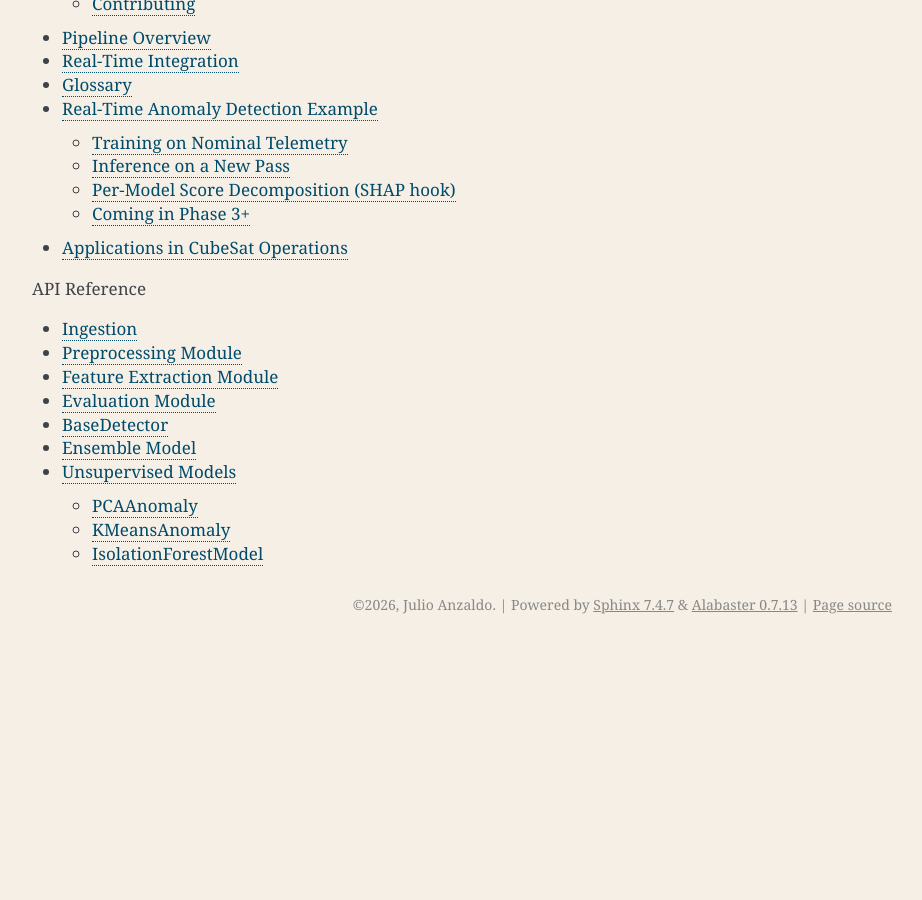
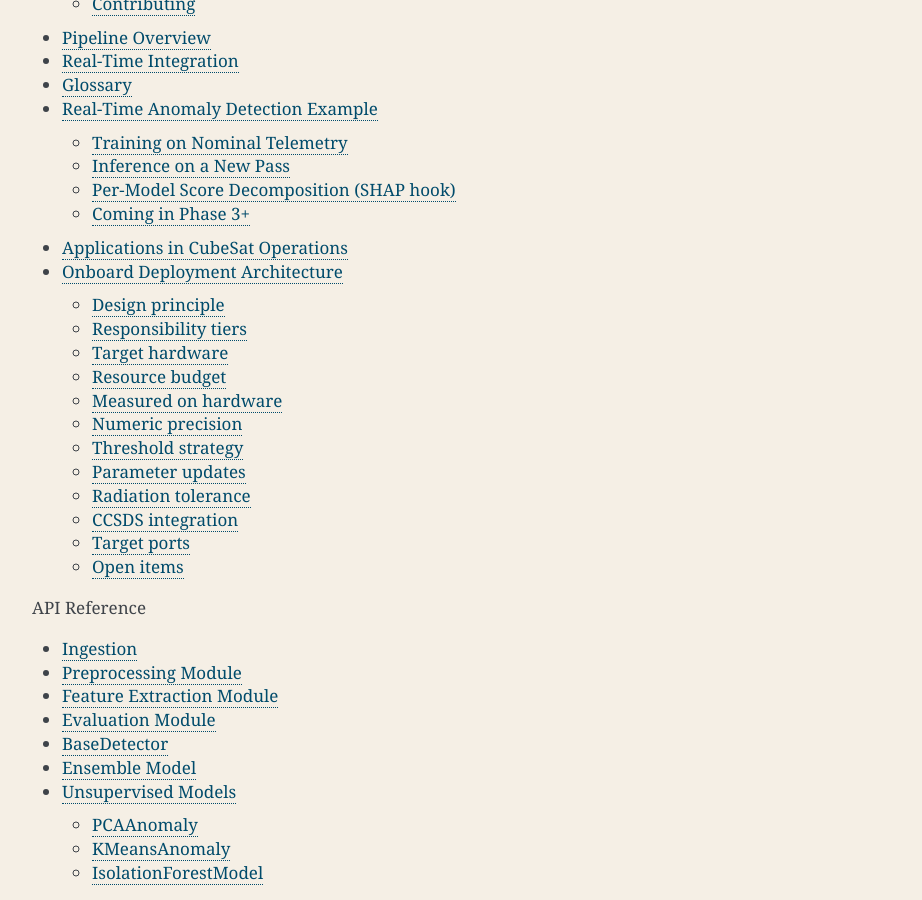
Before and after one commit to JulioAnzaldo/telemetry-anomdet, a Sphinx documentation site: the page built from docs/source/index.rst, in a window 1280 px wide and 900 px high, scrolled down 1164 px. Shown: the whole window, without its empty margins (348-1270 px from the left). Built offline with Sphinx 7.4.7, drawn with Linux system fonts in a browser that asks for light colours; before the commit the page ends 1808 px from its top, so only the background shows below that; some of the changed lines change nothing that is shown.

Commit message:
docs: add the onboard deployment architecture
Records how a distilled detector reaches flight hardware and how work divides
between the spacecraft and the ground segment: everything that can run on the
ground does, and only detection and the resulting trigger run onboard.

Covers the responsibility tiers, target processor classes and the portability
constraint that keeps the generated C free of platform APIs, resource and
uplink budgets, the numeric precision modes with their measured agreement
against the reference evaluator, the decision to uplink the threshold rather
than estimate it onboard, radiation tolerance requirements, and the CCSDS
interfaces used for telemetry, events, and parameter upload.

Includes figures measured on an ESP32-S3. Inference takes 19.3 ms per window
against an estimate of about 1 ms derived from the operation count, so that
estimate is now marked a lower bound and profiling the gap is recorded as an
open item.

```diff
--- /dev/null
+++ b/docs/source/applications/onboard_deployment.rst
@@ -0,0 +1,406 @@
+Onboard Deployment Architecture
+================================
+
+This page describes how a trained detector is distilled, sized, and deployed onto
+spacecraft flight hardware, and how responsibility is divided between the
+spacecraft and the ground segment.
+
+The target artifact is a KANGDN detector reduced to closed-form arithmetic: a
+set of spline coefficients plus a deviation threshold, emitted as C with no
+dependencies beyond ``math.h``. See
+:mod:`telemetry_anomdet.models.deep.distill` for the extraction step and
+:mod:`telemetry_anomdet.models.deep.codegen` for C generation.
+
+
+Design principle
+----------------
+
+Perform every computation on the ground that can be performed on the ground.
+Place onboard only what cannot wait for a ground contact.
+
+Detection and the resulting trigger must be onboard, because a fault requiring
+emergency operations cannot wait for the next pass. Threshold estimation,
+retraining, explanation, and reporting are all slow-varying or offline
+activities, so they belong to the ground segment, where model size, runtime, and
+power are not constrained.
+
+A consequence worth stating plainly: the ground segment can run models far too
+large to fly, and use their output to calibrate the small onboard detector. The
+flight artifact is a fast, auditable tripwire, tuned by a much larger process
+that never leaves the ground.
+
+
+Responsibility tiers
+--------------------
+
+.. list-table::
+   :header-rows: 1
+   :widths: 12 20 68
+
+   * - Tier
+     - Location
+     - Responsibility
+   * - 0
+     - Onboard, hard real time
+     - Distilled detector and fixed threshold. Deterministic, bounded runtime,
+       no allocation. Raises the anomaly flag that gates emergency operations.
+   * - 1
+     - Onboard, background
+     - EWMA smoothing of the error signal, accumulation of deviation
+       statistics, emission of event packets, downlink of compact summaries
+       rather than raw telemetry.
+   * - 2
+     - Ground segment
+     - Full-precision models and ensembles, threshold recomputation from
+       downlinked statistics, retraining, attribution and reporting, and
+       parameter uplink.
+
+
+Target hardware
+---------------
+
+Radiation-hardened flight processors trade process technology for
+survivability, so they are typically slower than contemporary commercial parts
+rather than faster. Representative classes:
+
+.. list-table::
+   :header-rows: 1
+   :widths: 30 30 40
+
+   * - Part
+     - Architecture
+     - Approximate clock
+   * - RAD750
+     - PowerPC, radiation hardened
+     - 130 to 200 MHz
+   * - RAD5500 family
+     - PowerPC e5500, multicore
+     - up to roughly 466 MHz
+   * - GR712RC, GR740
+     - LEON3 and LEON4 SPARC
+     - roughly 80 MHz and 250 MHz
+   * - Vorago VA416xx
+     - Radiation hardened Cortex-M4
+     - roughly 100 MHz
+
+Many missions pair a radiation-hardened command and data handling computer with
+a commercial payload processor that carries watchdog and power-cycling
+mitigation. The distilled detector is designed for the first of these, where a
+full neural network framework cannot be deployed at all.
+
+**Portability constraint.** The generated C is C99 with no intrinsics, no
+dynamic allocation, and no platform APIs, so it compiles unchanged for SPARC,
+PowerPC, Cortex-M, RISC-V, and Xtensa targets. Platform-specific integration
+(flash partitioning, packet handling, scheduling) belongs in a separate glue
+layer and must not be introduced into the generated core.
+
+
+Resource budget
+---------------
+
+Measured for a 25-channel model with a 29-sample context, across the embedding
+widths the sizing sweep covers. Coefficients are ``static const`` and therefore
+resident in flash; the RAM column is the scratch working set the generated code
+declares.
+
+.. list-table::
+   :header-rows: 1
+   :widths: 16 18 18 16 16 16
+
+   * - embed_dim
+     - Parameters
+     - Flash (float32)
+     - RAM scratch
+     - MMACs
+     - Approx. ms at 240 MHz
+   * - 128
+     - 159,232
+     - 622.0 KB
+     - 28.1 KB
+     - 3.84
+     - 16.0
+   * - 64
+     - 42,752
+     - 167.0 KB
+     - 15.6 KB
+     - 1.00
+     - 4.2
+   * - 32
+     - 12,160
+     - 47.5 KB
+     - 9.4 KB
+     - 0.27
+     - 1.1
+   * - 16
+     - 3,776
+     - 14.8 KB
+     - 6.2 KB
+     - 0.08
+     - 0.3
+   * - 8
+     - 1,312
+     - 5.1 KB
+     - 4.7 KB
+     - 0.02
+     - 0.1
+
+Parameter count is dominated by the spline coefficients of the KAN activation
+layer and grows as ``embed_dim**2 * (grid_size + spline_order)``, so embedding
+width is the primary size control.
+
+The millisecond column above is derived from the multiply-accumulate count and
+assumes roughly one per cycle. Measurement does not support that assumption, so
+treat it as a lower bound rather than an estimate; see the measured figures
+below.
+
+
+Measured on hardware
+--------------------
+
+An ESP32-S3 running the conformance harness in ``targets/esp32s3``, with a
+detector trained on a single SMAP channel at ``embed_dim=16``, 25 channels and a
+30 sample window, generated as ``float``.
+
+.. list-table::
+   :header-rows: 1
+   :widths: 40 60
+
+   * - Measurement
+     - Result
+   * - Worst absolute score error
+     - 2.78e-04, identical to the host build
+   * - Anomaly flag mismatches
+     - 0 of 8 golden vectors
+   * - Heap consumed while scoring
+     - 0 bytes
+   * - Time per window
+     - 19.3 ms
+   * - RAM used by the firmware
+     - 19,608 bytes
+   * - Flash used by the firmware
+     - 251,321 bytes, of which roughly 11 KB is coefficients
+
+Two results are worth drawing out.
+
+The score error matches the host build digit for digit, so the Xtensa single
+precision unit and an x86 host agree exactly. Combined with the double precision
+mode being exact against the reference evaluator, the whole chain from the
+trained model to the deployed binary is verified rather than assumed.
+
+Throughput is far below what the operation count suggests. The same model scores
+a window in about 40 microseconds on an x86 host and 19.3 milliseconds on the
+ESP32-S3, a factor of roughly 480. Coefficients are read from flash through the
+cache rather than from RAM, the exponential is a library call made once per input
+per layer, and the spline recursion is scalar. Which of those dominates has not
+been profiled. At telemetry rates of about 1 Hz the detector still occupies only
+a few percent of the processor, and triple modular redundancy remains affordable
+at roughly 58 milliseconds, but a faster duty cycle would need the cost
+investigated first.
+
+
+Numeric precision
+-----------------
+
+``codegen`` emits either ``float`` or ``double``.
+
+``float``
+    The deployment mode. It matches single-precision FPUs on the relevant
+    targets, and halves the flash footprint relative to ``double``.
+
+``double``
+    A verification mode. It isolates whether a discrepancy originates in the
+    port or in reduced precision. It is not intended for flight, and on parts
+    without double-precision hardware it is emulated in software.
+
+Measured against the NumPy reference evaluator on the same windows, at two
+model sizes: a small fixture (5 channels, ``embed_dim=8``) and a deployment
+shaped model (25 channels, ``embed_dim=32``, 30 sample window).
+
+.. list-table::
+   :header-rows: 1
+   :widths: 22 24 24 30
+
+   * - Mode
+     - Small model
+     - Deployment model
+     - Interpretation
+   * - ``double``
+     - 0.0
+     - 1.5e-16
+     - Exact to within one unit in the last place of float64. The port
+       contributes no error of its own.
+   * - ``float``
+     - 3.0e-07
+     - 1.2e-07
+     - About one float32 epsilon (1.19e-07).
+
+Single-precision error does not grow with node count or embedding width; the
+deployment sized model tracks the reference more closely than the small one.
+Because the double mode is exact, any discrepancy observed on a target can be
+attributed to precision or to the platform's math library rather than to the
+generated code. Drift of order 1e-07 is far below the margin separating nominal
+from anomalous scores, so it does not affect the flag.
+
+Some radiation-hardened microcontrollers have no floating point unit at all. The
+spline bases are piecewise polynomials, so a fixed-point generation mode is
+tractable and is a planned addition for those targets.
+
+
+Threshold strategy
+------------------
+
+The onboard threshold is a constant, computed on the ground and uplinked. It is
+not estimated onboard.
+
+Rationale:
+
+Auditability
+    The constant that decides whether emergency operations are triggered is a
+    reviewed, versioned, revertible value. An onboard decision can be reproduced
+    exactly on the ground from the same inputs.
+
+Determinism
+    Identical input always produces identical output, which makes verification
+    and regression testing meaningful.
+
+Cost is not the deciding factor
+    Onboard threshold estimation is inexpensive in absolute terms, requiring a
+    rolling error buffer of a few kilobytes and well under a millisecond of
+    computation. The argument for uplink rests on auditability, not resources.
+
+The known limitation is adaptation lag. If the error distribution drifts through
+thermal cycling, sensor ageing, or a mode change, a stale threshold degrades
+until the next uplink. A planned refinement is bounded onboard adaptation, in
+which the threshold may move only within a ground-approved envelope. That
+preserves reviewability while recovering most of the responsiveness.
+
+EWMA smoothing of the error signal runs onboard in all cases. It is part of the
+score rather than the threshold, and costs one multiply-add per step.
+
+
+Parameter updates
+-----------------
+
+Coefficients and thresholds are stored in a dedicated flash partition rather
+than compiled into the application image. Updating a threshold then does not
+require rebuilding or replacing executable code.
+
+This mirrors established practice, where parameter and table uploads are a
+lower-risk category than code patches, and where firmware images are held in
+redundant banks with checksum verification and automatic rollback to a
+known-good image.
+
+Update sizes are modest:
+
+.. list-table::
+   :header-rows: 1
+   :widths: 40 20 20 20
+
+   * - Payload
+     - Size
+     - At 1 kbps
+     - At 9.6 kbps
+   * - Threshold and deviation statistics
+     - 204 bytes
+     - 1.6 s
+     - 0.2 s
+   * - Full model, ``embed_dim=16``
+     - 14.8 KB
+     - 120.8 s
+     - 12.6 s
+   * - Full model, ``embed_dim=32``
+     - 47.5 KB
+     - 389.1 s
+     - 40.5 s
+
+A threshold update is a single command packet. A complete model replacement is a
+routine operation measured in minutes of contact time.
+
+
+Radiation tolerance
+-------------------
+
+Qualification is a hardware and process activity. What the software layer
+contributes is tolerance to corruption and evidence of correctness.
+
+Required mitigations:
+
+Parameter integrity
+    Store the coefficient blob with a CRC and at least one redundant copy.
+    Verify on boot and periodically during operation, and reload from a valid
+    copy when a mismatch is detected. Single event upsets flip bits in both
+    flash and RAM, and a corrupted coefficient silently changes the detector's
+    behaviour.
+
+Output plausibility checks
+    Reject non-finite or out-of-range scores before acting on them. Such a value
+    indicates corruption rather than an anomaly and must not reach the trigger
+    path.
+
+Redundant evaluation
+    Where the fault budget requires it, evaluate three times and vote.
+
+Watchdog and safe state
+    Define the behaviour on timeout, and ensure the default is inaction rather
+    than a spurious trigger.
+
+The generated code already satisfies much of the NASA/JPL Power of Ten
+guidance by construction: no dynamic allocation, no recursion, fixed loop
+bounds, and no function pointers. Alignment with MISRA C requires explicit
+types, no implicit conversions, mandatory braces, and no floating point equality
+comparisons. Relevant process standards include NPR 7150.2 and NASA-STD-8739.8,
+and ECSS-Q-ST-80C for European missions.
+
+
+CCSDS integration
+-----------------
+
+Three separate interfaces make the detector usable within existing ground
+infrastructure rather than requiring bespoke plumbing.
+
+Telemetry input
+    CCSDS Space Packet Protocol (133.0-B) carries the telemetry. XTCE describes
+    how packets decode into named parameters, which maps onto the long-form
+    ``[timestamp, variable, value]`` schema this toolkit uses throughout.
+
+Event output
+    Detections are emitted as event packets so that existing ground software can
+    consume them directly.
+
+Parameter and model upload
+    CFDP (727.0-B) provides reliable, chunked, resumable file delivery across
+    contact windows, which suits both threshold updates and full model
+    replacement.
+
+
+Target ports
+------------
+
+Platform specific code lives in ``targets``, one directory per target, and never
+in the generated sources. ``targets/host`` is the reference implementation of a
+port and ``targets/esp32s3`` is a bench validation of the software chain.
+
+Generation can emit golden vectors alongside the detector: input windows, the
+reference evaluator's score for each, and the expected anomaly flags. A port is
+then validated on the target itself, by scoring each window and comparing, with
+no host tooling in the loop. A port is complete when it compiles clean under the
+strictest warnings its toolchain supports, matches the golden vectors with the
+flags exactly right, and reports timing and memory.
+
+See ``targets/README.md`` for the per target instructions.
+
+
+Open items
+----------
+
+The following are identified but not yet resolved.
+
+- Profiling the inference cost on the ESP32-S3, which is far above what the
+  operation count predicts.
+- Fixed-point generation mode for targets without a floating point unit.
+- Bounded onboard threshold adaptation within a ground-approved envelope.
+- MISRA C conformance pass over the generator output.
+- Separation of the coefficient blob into an independently updatable partition,
+  with CRC and redundancy, replacing the current compiled-in arrays.
+- Selection of the deployed embedding width, which depends on detection quality
+  measured under a metric that is not inflated by point adjustment.
--- a/docs/source/index.rst
+++ b/docs/source/index.rst
@@ -46,6 +46,7 @@
    user_guide/glossary
    tutorials/real_time_example
    applications/cubesat_ops
+   applications/onboard_deployment
 
 .. toctree::
    :maxdepth: 2
```
